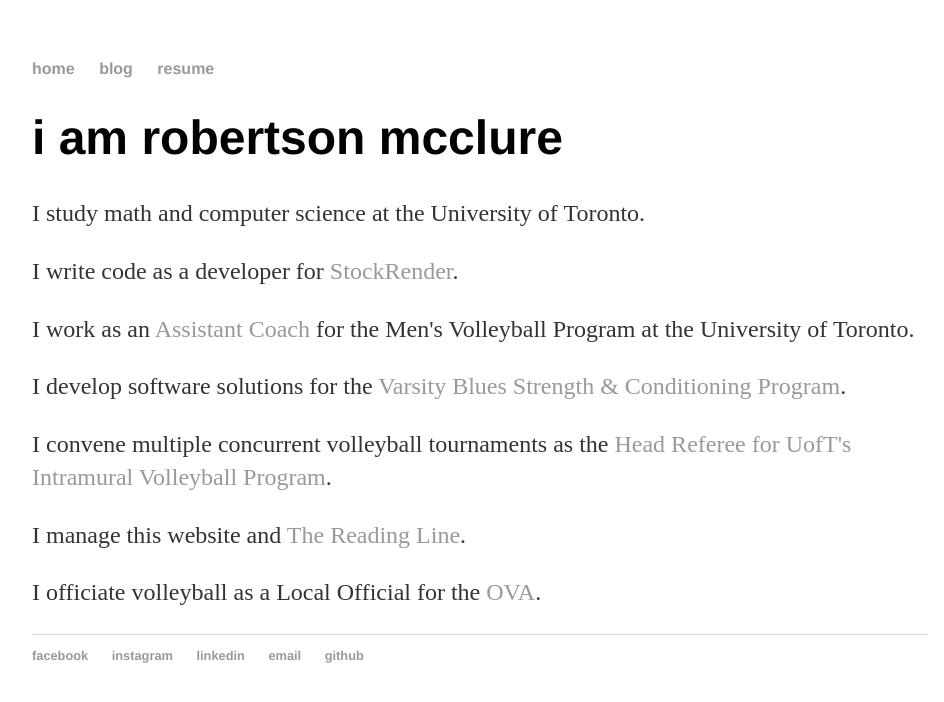
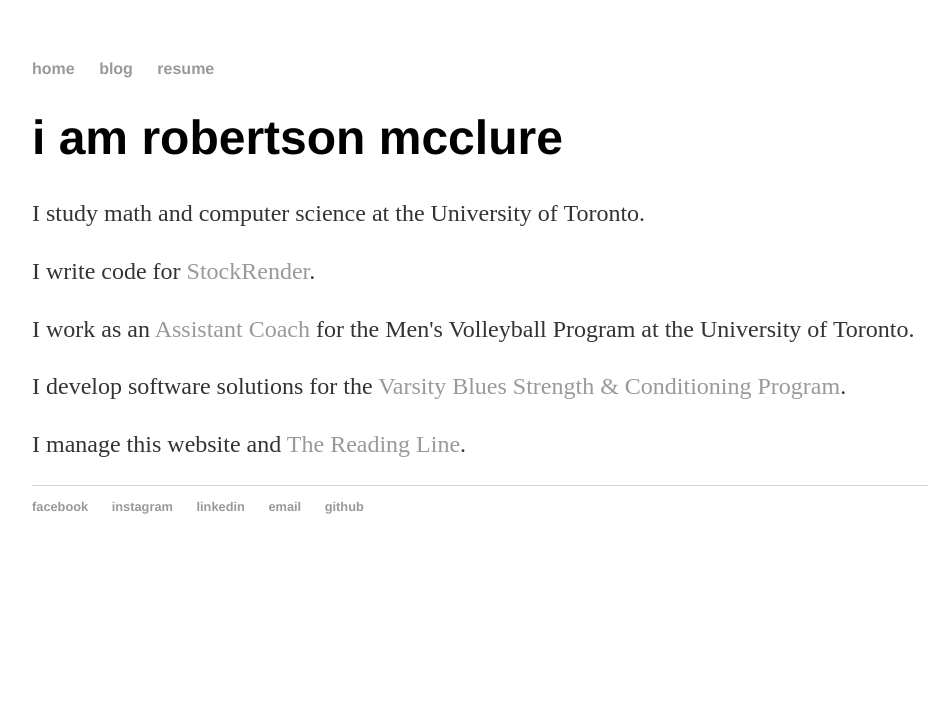
Before and after one commit to robertsonmcclure/robertsonmcclure.github.io, a Jekyll site: the page built from index.html, in a window 1280 px wide. Shown: the top 702 px of the page, without its empty margins (160-1104 px from the left). Built offline with Jekyll 4.4.1, drawn with Linux system fonts in a browser that asks for light colours; the list of posts is cut into pages by our own code.

Commit message:
commited using script

```diff
--- a/_includes/about.html
+++ b/_includes/about.html
@@ -3,8 +3,7 @@
 </p>
 
 <p>
-  I write code as a developer for
-  <a href="http://www.stockrender.com" target="_blank">StockRender</a>.
+  I write code for <a href="http://www.stockrender.com" target="_blank">StockRender</a>.
 </p>
 
 <p>
@@ -19,17 +18,6 @@
 </p>
 
 <p>
-  I convene multiple concurrent volleyball tournaments as the
-  <a href="http://www.uoftintramurals.ca" target="_blank">Head Referee for
-    UofT's Intramural Volleyball Program</a>.
-</p>
-
-<p>
   I manage this website and <a href="http://www.thereadingline.ca"
   target="_blank">The Reading Line</a>.
 </p>
-
-<p>
-  I officiate volleyball as a Local Official for the
-  <a href="http://www.ontariovolleyball.org" target="_blank">OVA</a>.
-</p>
```
